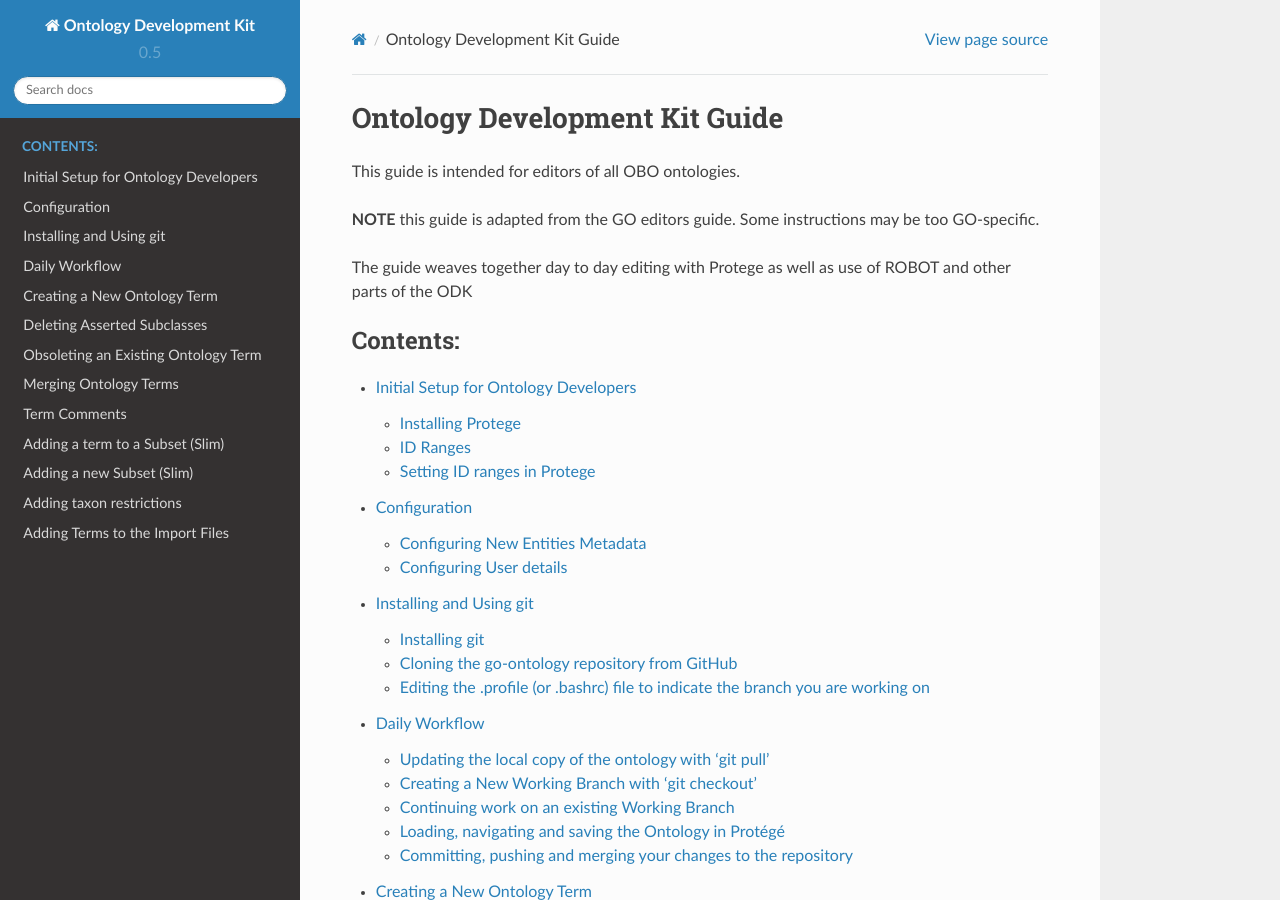
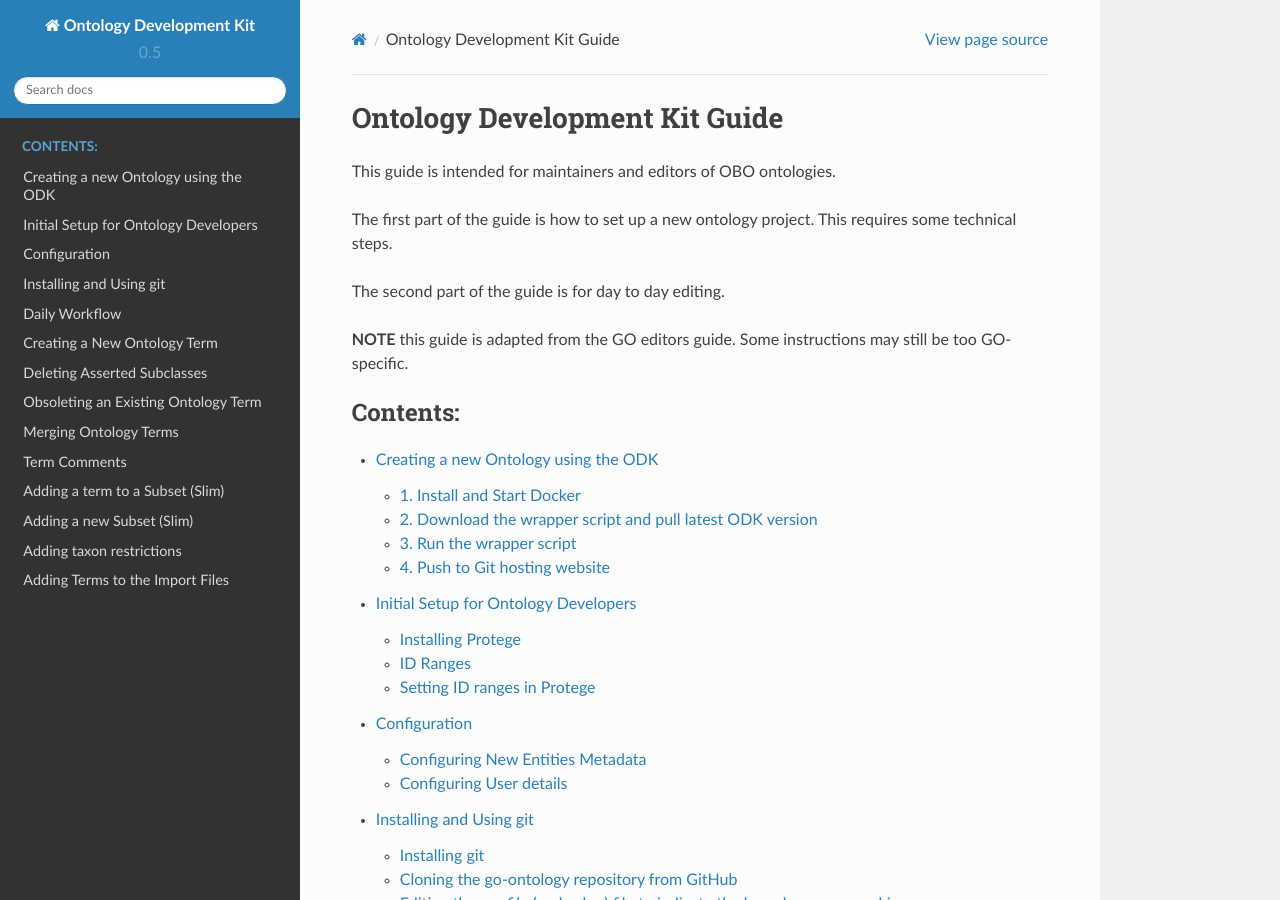
Before and after one commit to INCATools/ontology-development-kit, a Sphinx documentation site: the page built from docs/index.rst, in a window 1280 px wide and 900 px high. Built offline with Sphinx 7.4.7 and the Read the Docs theme 2.0.0, drawn with Linux system fonts in a browser that asks for light colours; some of the changed lines change nothing that is shown.

Commit message:
adding step for new repos

````diff
--- /dev/null
+++ b/docs/NewRepo.md
@@ -0,0 +1,73 @@
+
+# Creating a new Ontology using the ODK
+
+We will walk you though the steps to make a new ontology project
+
+## 1. Install and Start Docker
+
+ * [docker](https://www.docker.com/get-docker)
+
+See below for an alternative protocol where you install the software yourself rather than use Docker
+
+## 2. Download the wrapper script and pull latest ODK version
+
+ * Linux/Mac: [seed-via-docker.sh](https://raw.githubusercontent.com/INCATools/ontology-development-kit/master/seed-via-docker.sh)
+ * PC: [seed-via-docker.bat](https://raw.githubusercontent.com/INCATools/ontology-development-kit/master/seed-via-docker.bat)
+ * First, make sure you have Docker running (you will see the Docker whale in your toolbar on a Mac)
+ * To make sure you have the latest version of the ODK installed, run in the command line
+
+    `docker pull obolibrary/odkfull`
+
+**NOTE** The very first time you run this it may be slow, while docker downloads necessary images. Don't worry, subsequent runs should be much faster!
+
+## 3. Run the wrapper script
+
+You can either pass in a `project.yaml` file that specifies your ontology project setup, or you can pass arguments on the command line.
+
+Passing arguments on the command line:
+
+    ./seed-via-docker.sh -d po -d ro -d pato -u cmungall -t "Triffid Behavior ontology" triffo
+
+Using a the predefined [examples/triffo/project.yaml](examples/triffo/project.yaml) file:
+
+    ./seed-via-docker.sh -C examples/triffo/project.yaml
+
+You can add a -c (lowercase) just before the -C (capital c) in the command to first delete any previous attempt to generate your ontology with the ODK, and then replaces it with a completely new one.
+
+This will create your starter files in
+`target/triffid-behavior-ontology`. It will also prepare an initial
+release and initialize a local repository (not yet pushed to your Git host site such as GitHub or GitLab).
+
+You can customize at this stage, or (recommended) after making an initial push to your git host.
+
+## 4. Push to Git hosting website
+
+The development kit will automatically initialize a git project, add all files and commit.
+
+You will need to create a project on you Git hosting site.
+
+*For GitHub:*
+
+ 1. Go to: https://github.com/new
+ 2. The owner MUST be the org you selected with the `-u` option. The name MUST be the one you set with `-t`.
+ 3. Do not initialize with a README (you already have one)
+ 4. Click Create
+ 5. See the section under "…or push an existing repository from the command line"
+
+*For GitLab:*
+
+ 1. Go to: https://gitlab.com/projects/new
+ 2. The owner MUST be the org you selected with the `-u` option. The name MUST be the one you set with `-t`.
+ 3. Do not initialize with a README (you already have one)
+ 4. Click 'Create project'
+ 5. See the section under "Push an existing Git repository"
+
+Follow the instructions there. E.g.
+
+```
+cd target/triffid-behavior-ontology
+git remote add origin git@github.com:cmungall/triffid-behavior-ontology.git
+git push -u origin master
+```
+
+Note: you can now mv `target/triffid-behavior-ontology` to anywhere you like in your home directory. Or you can do a fresh checkout from github.
--- a/docs/index.rst
+++ b/docs/index.rst
@@ -1,18 +1,22 @@
 Ontology Development Kit Guide
 ============
 
-This guide is intended for editors of all OBO ontologies.
+This guide is intended for maintainers and editors of OBO ontologies.
+
+The first part of the guide is how to set up a new ontology
+project. This requires some technical steps.
+
+The second part of the guide is for day to day editing.
 
 **NOTE** this guide is adapted from the GO editors guide. Some
-instructions may be too GO-specific.
+instructions may still be too GO-specific.
 
-The guide weaves together day to day editing with Protege as well as
-use of ROBOT and other parts of the ODK
 
 .. toctree::
    :maxdepth: 2
    :caption: Contents:
 
+   NewRepo
    InitialSetup
    Configs
    Installgit
````
